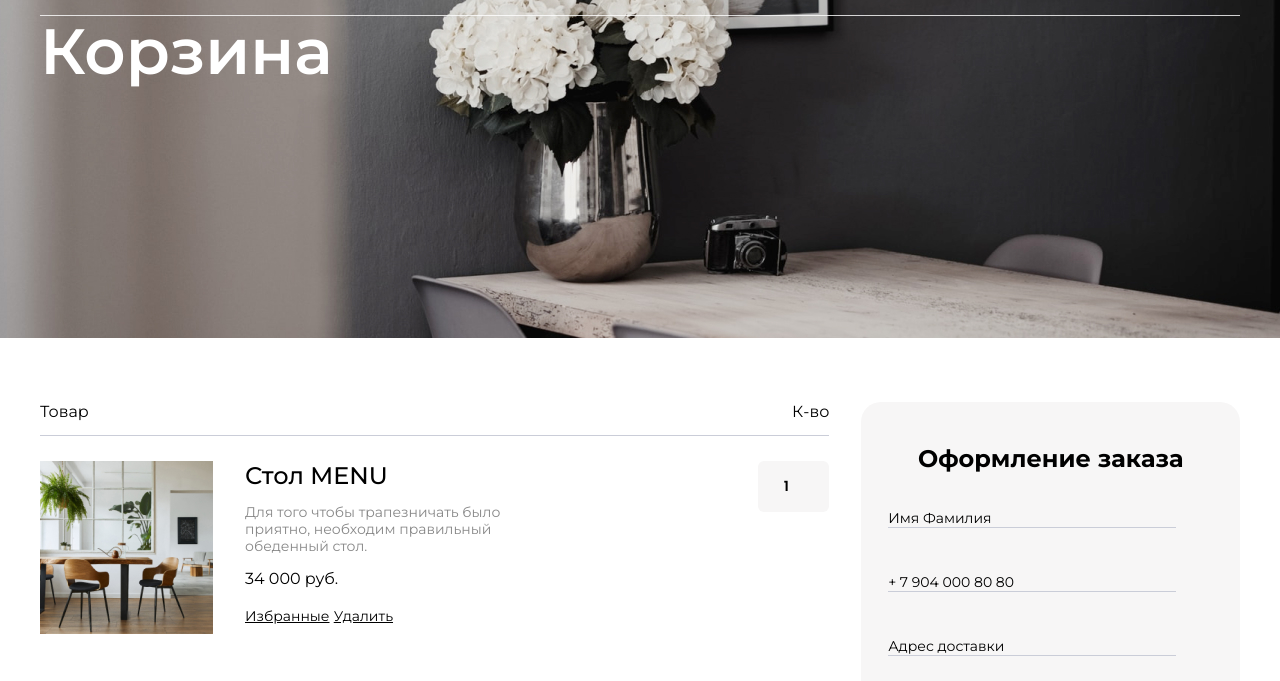
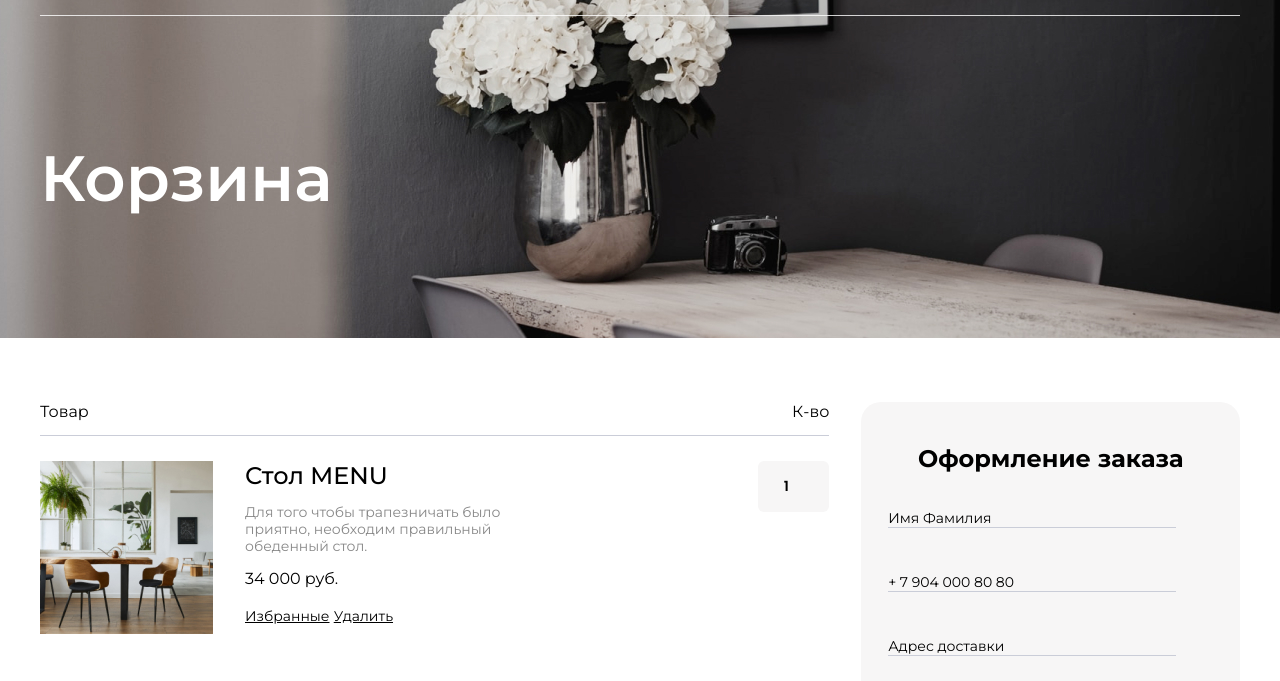
Before and after one commit to Tenderness00/site_catalog, a plain HTML site: page basket.html in a window 1280 px wide. Shown: the part 62-743 px from the top of the page. Drawn offline with Linux system fonts and the light colour scheme.

Commit message:
fix basket__title in __cart.scss

```diff
--- a/_cart.scss
+++ b/_cart.scss
@@ -13,6 +13,7 @@
   line-height: 70px;
   text-align: left;
   color: $color-text;
+  padding-top: 127px;
 }
 
 
```
Also changed, not shown: style.css, 1 other file.
